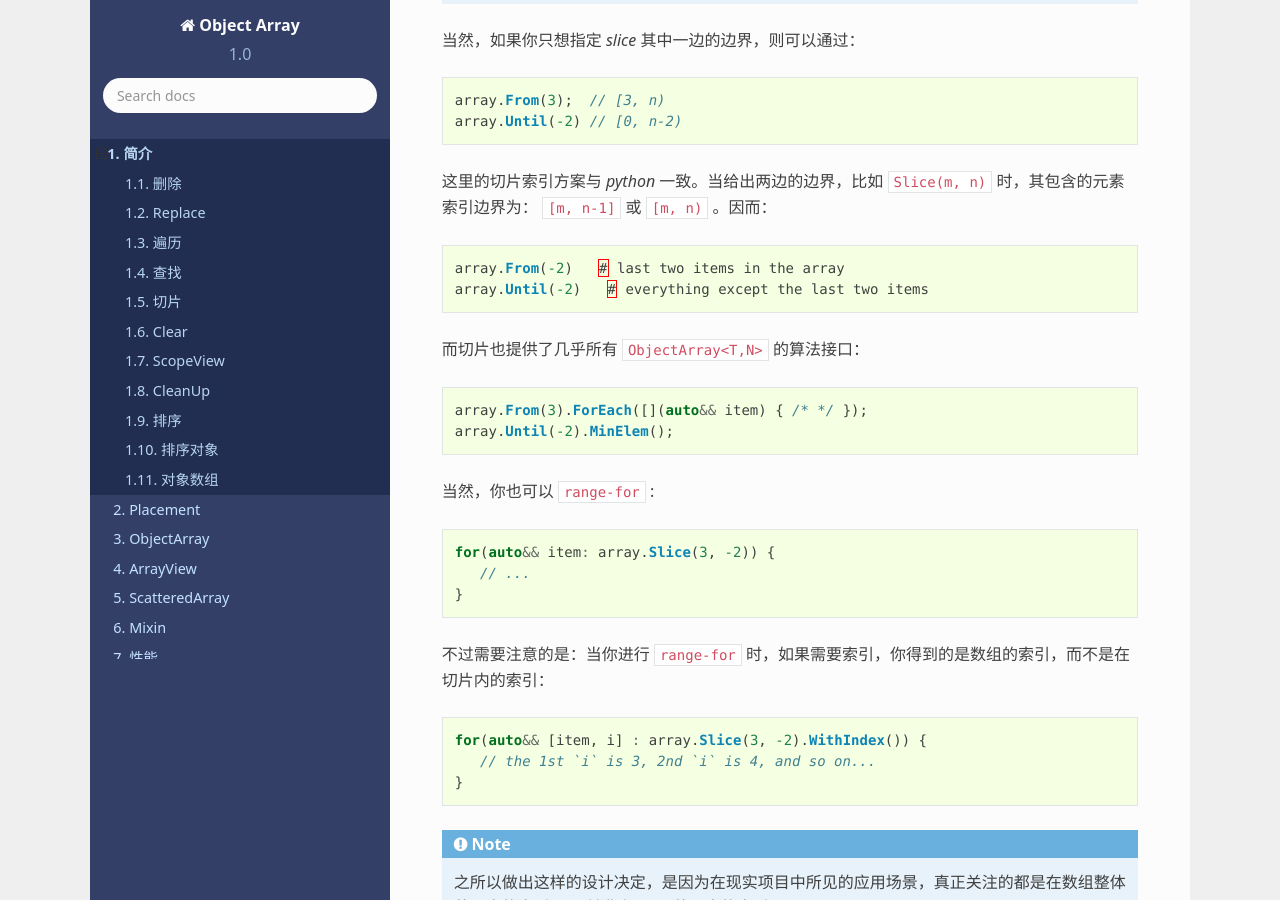
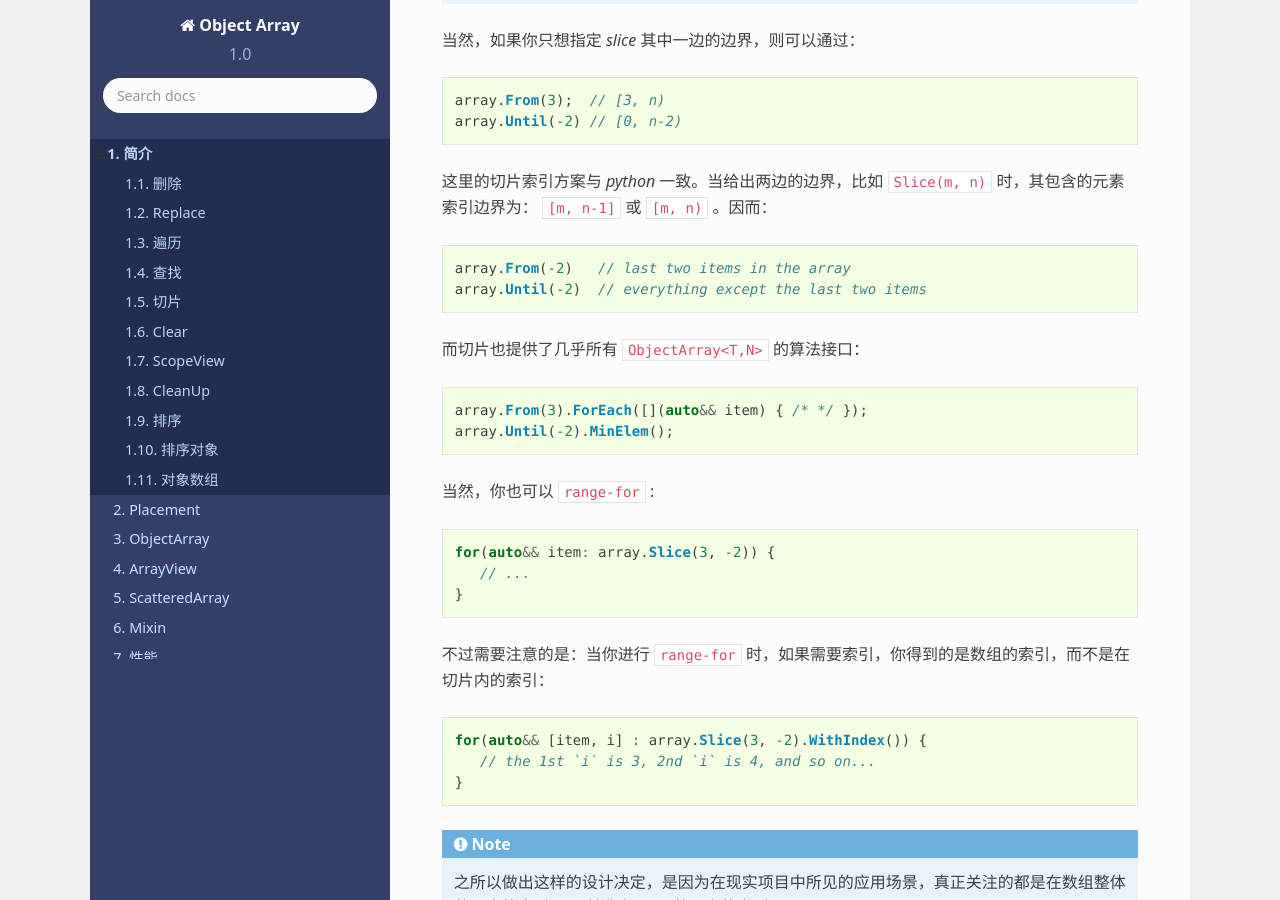
Before and after one commit to godsme/object-array, a Sphinx documentation site: the page built from doc/source/Introduction.rst, in a window 1280 px wide and 900 px high, scrolled down 5293 px. Built offline with Sphinx 7.4.7 and the Read the Docs theme 2.0.0, drawn with Linux system fonts in a browser that asks for light colours; formulas are drawn with MathJax 3.

```diff
--- a/doc/source/Introduction.rst
+++ b/doc/source/Introduction.rst
@@ -255,9 +255,8 @@
 
 .. code-block:: c++
 
-   array.From(-2)   # last two items in the array
-   array.Until(-2)   # everything except the last two items
-
+   array.From(-2)   // last two items in the array
+   array.Until(-2)  // everything except the last two items
 
 而切片也提供了几乎所有 ``ObjectArray<T,N>`` 的算法接口：
 
```
